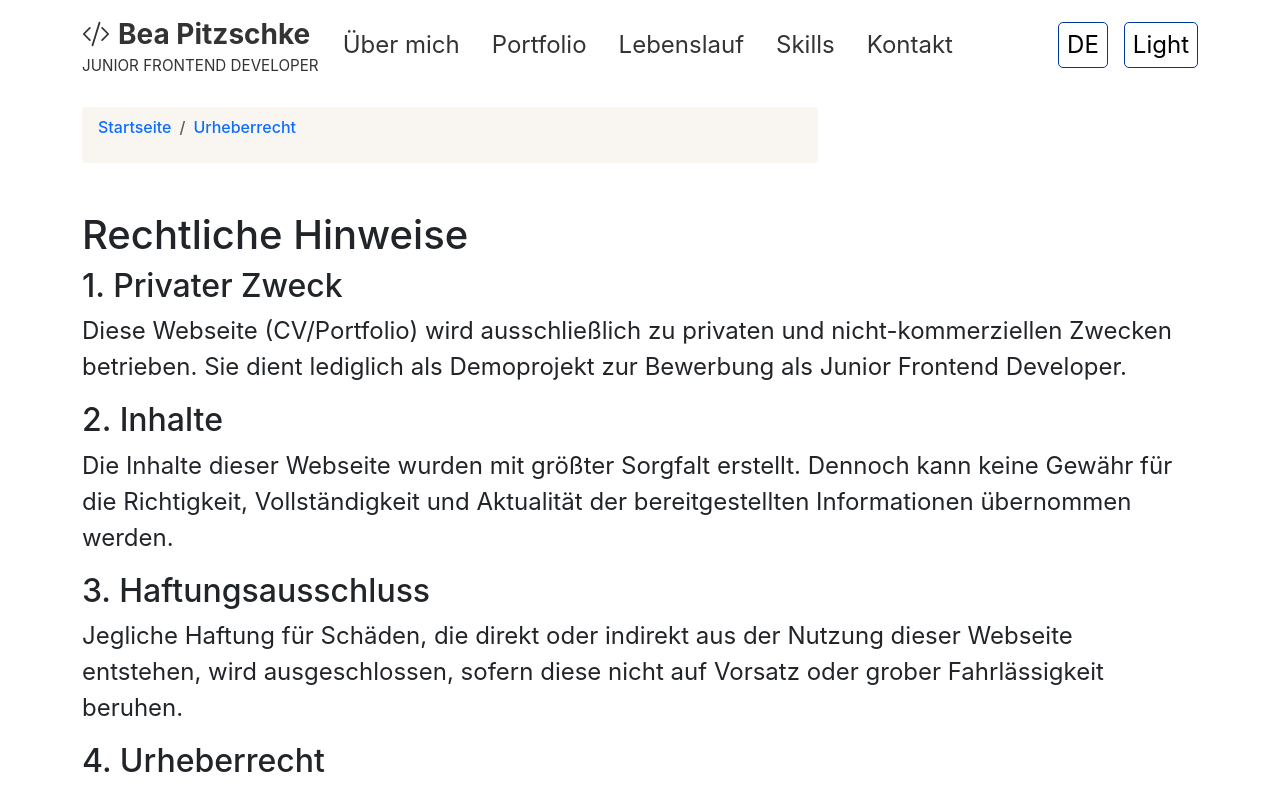
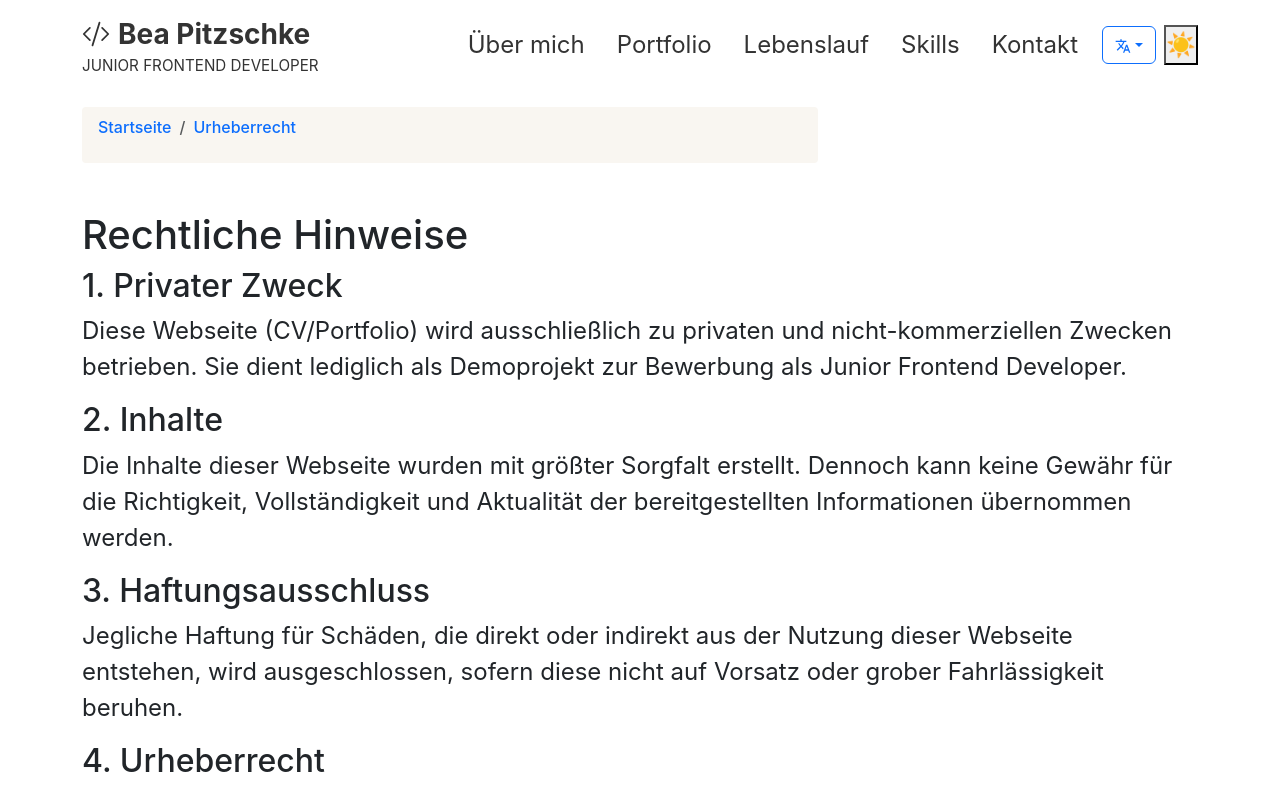
Before and after one commit to BeaCoden/my-cv, a React (Create React App) app: page /copyright in a window 1280 px wide. Shown: the top 794 px of the page. Built offline with nearby package versions, Linux system fonts and the light colour scheme.

Commit message:
Refactor language and theme switchers; replace buttons with dropdowns for language selection and improve styling

```diff
--- a/src/components/languageSwitch/LanguageSwitcher.jsx
+++ b/src/components/languageSwitch/LanguageSwitcher.jsx
@@ -1,16 +1,37 @@
 import React, { useContext } from "react";
-import { Button } from "react-bootstrap";
 import { LanguageContext } from "../../context/LanguageContext";
+import { MdOutlineTranslate } from "react-icons/md";
+import { Dropdown } from "react-bootstrap";
 
 const LanguageSwitcher = () => {
   const { language, toggleLanguage } = useContext(LanguageContext);
 
   return (
-    <Button
-      variant="outline-primary"
-      onClick={toggleLanguage}>
-      {language === "de" ? "DE" : "EN"}
-    </Button>
+    <Dropdown>
+      {/* Toggle button */}
+      <Dropdown.Toggle
+        variant="outline-primary"
+        className="myLanguageDropdown">
+        <MdOutlineTranslate />
+        {/* {language === "de" ? "DE" : "EN"} */}
+      </Dropdown.Toggle>
+
+      {/* Dropdown menu */}
+      <Dropdown.Menu>
+        <Dropdown.Item
+          onClick={() => {
+            if (language !== "de") toggleLanguage();
+          }}>
+          DE
+        </Dropdown.Item>
+        <Dropdown.Item
+          onClick={() => {
+            if (language !== "en") toggleLanguage();
+          }}>
+          EN
+        </Dropdown.Item>
+      </Dropdown.Menu>
+    </Dropdown>
   );
 };
 
--- a/src/components/navbar/Navbar.jsx
+++ b/src/components/navbar/Navbar.jsx
@@ -1,18 +1,14 @@
-import React, { useState, useContext } from "react";
+import React, { useState } from "react";
 import { Navbar, Nav, Container } from "react-bootstrap";
 import { Sling as Hamburger } from "hamburger-react";
 import { BsCodeSlash } from "react-icons/bs";
-import { ThemeContext } from "../../context/ThemeContext";
-import { LanguageContext } from "../../context/LanguageContext";
 import { useTranslation } from "react-i18next";
+import LanguageSwitcher from "../languageSwitch/LanguageSwitcher";
+import ThemeSwitcher from "../themeSwitch/ThemeSwitcher";
 import styles from "./Navbar.module.css";
 
 const Navigation = () => {
   const [isOpen, setOpen] = useState(false);
-  const { theme, toggleTheme } = useContext(ThemeContext);
-  const { language, toggleLanguage } = useContext(LanguageContext);
-
-  // useTranslation hook
   const { t } = useTranslation();
 
   return (
@@ -73,21 +69,9 @@ const Navigation = () => {
               {t("navbar.navItem5")}
             </Nav.Link>
           </Nav>
-
-          <div className="d-flex align-items-center ms-auto">
-            <button
-              className={styles.toggleLanguage}
-              type="button"
-              onClick={toggleLanguage}>
-              {language === "de" ? "DE" : "EN"}
-            </button>
-
-            <button
-              className={styles.toggleTheme}
-              type="button"
-              onClick={toggleTheme}>
-              {theme === "light" ? "Light" : "Dark"}
-            </button>
+          <div className="d-flex gap-2">
+            <LanguageSwitcher />
+            <ThemeSwitcher />
           </div>
         </Navbar.Collapse>
       </Container>
--- a/src/components/navbar/Navbar.module.css
+++ b/src/components/navbar/Navbar.module.css
@@ -44,6 +44,30 @@
 .navLink:hover {
   color: var(--font-light-grey-color);
 }
+
+.dropdown-toggle {
+  display: inline-flex;
+  align-items: center;
+  justify-content: center;
+  border-radius: 20px;
+  border: 2px solid var(--button-blue-border-color);
+  background-color: transparent;
+  color: var(--button-blue-border-color);
+  padding: 0.4rem 0.8rem;
+  font-size: 0.9rem;
+  transition: background-color 0.3s ease, color 0.3s ease;
+}
+
+.dropdown-toggle:hover {
+  background-color: var(--button-blue-border-color);
+  color: #fff;
+}
+
+.dropdown-toggle::after {
+  /* Hide default caret if you want only the icon */
+  display: none;
+}
+
 
 .toggleTheme {
   background: transparent;
--- a/src/components/themeSwitch/ThemeSwitcher.jsx
+++ b/src/components/themeSwitch/ThemeSwitcher.jsx
@@ -1,20 +1,24 @@
 import React, { useContext, useEffect } from "react";
-import { Button } from "react-bootstrap";
 import { ThemeContext } from "../../context/ThemeContext";
+// Optionally import icons, e.g. import { FaSun, FaMoon } from "react-icons/fa";
 
 const ThemeSwitcher = () => {
   const { theme, toggleTheme } = useContext(ThemeContext);
 
+  // If you want to apply a data-theme to <body> for global styling:
   useEffect(() => {
     document.body.setAttribute("data-theme", theme);
   }, [theme]);
 
   return (
-    <Button
-      variant="outline-secondary"
-      onClick={toggleTheme}>
-      {theme === "light" ? "☀️ Light" : "🌙 Dark"}
-    </Button>
+    <button
+      type="button"
+      onClick={toggleTheme}
+      className="toggleTheme" // We'll style this in CSS
+    >
+      {theme === "light" ? "☀️" : "🌙"}
+      {/* Or <FaSun /> : <FaMoon /> if using react-icons */}
+    </button>
   );
 };
 
```
